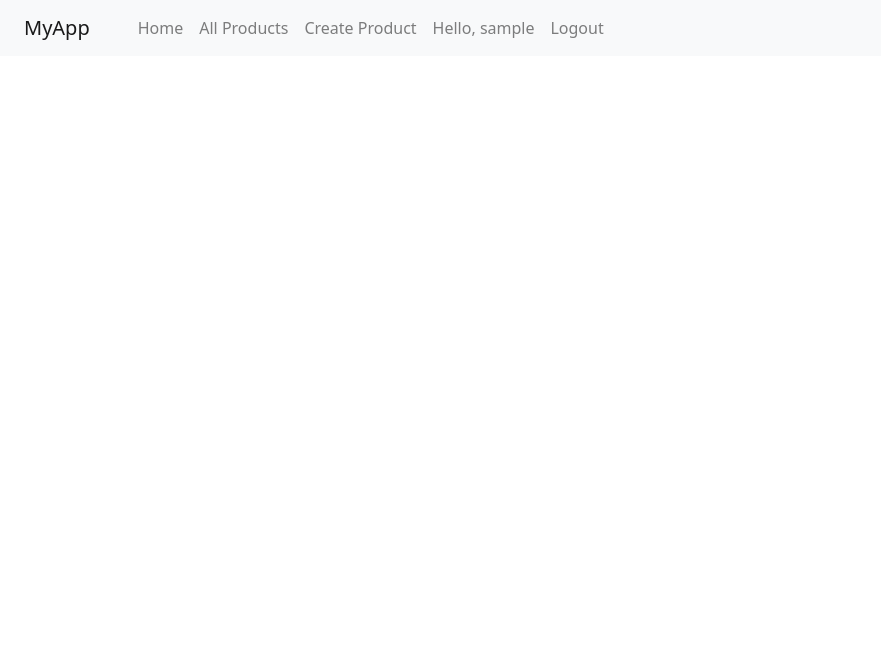
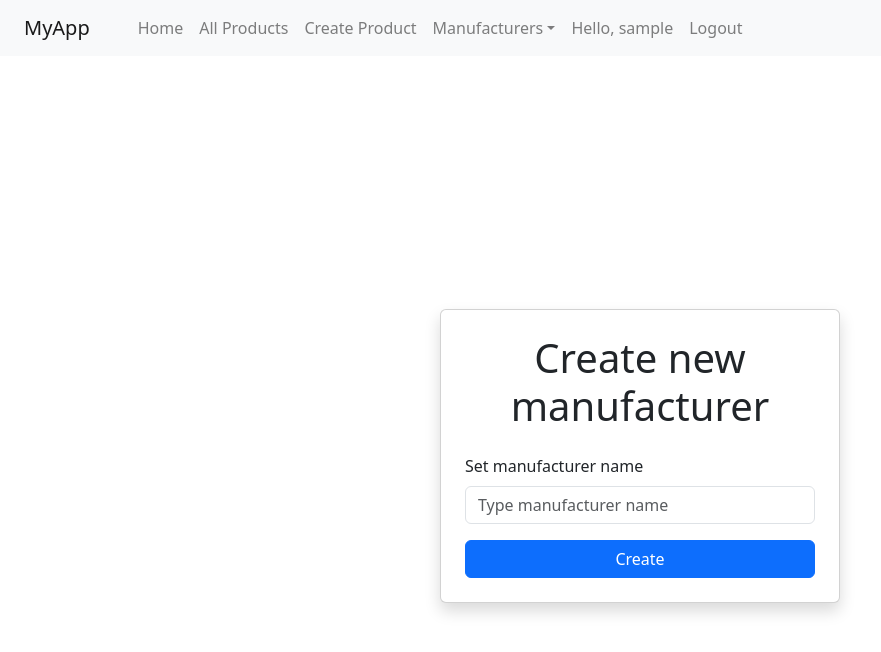
Before and after one commit to gittjar/ProductAPI, a React (Create React App) app in the folder frontend/: page /manufacturers/create in a window 1280 px wide. Shown: the top 652 px of the page, without its empty margins (0-881 px from the left). Built offline with nearby package versions, Linux system fonts and the light colour scheme; sample sign-in values are in the browser's storage.

Commit message:
create manufacturer component and changes to backend also

```diff
--- a/frontend/src/App.tsx
+++ b/frontend/src/App.tsx
@@ -1,6 +1,6 @@
 import React from 'react';
 import { BrowserRouter as Router, Route, Routes } from 'react-router-dom';
-import Home from './components/Home'; // New Home component
+import Home from './components/Home';
 import ProductList from './components/ProductList';
 import ProductDetail from './components/ProductDetail';
 import Login from './components/Login';
@@ -8,13 +8,15 @@
 import CreateProduct from './components/CreateProduct';
 import EditProduct from './components/EditProduct';
 import Navbar from './components/Navbar';
+import CreateManufacturer from './components/CreateManufacturer'; // Import CreateManufacturer
+import ManufacturerList from './components/ManufacturerList'; // Import ManufacturerList
 
 const App: React.FC = () => {
   return (
     <Router>
       <Navbar />
       <Routes>
-        <Route path="/" element={<Home />} /> {/* New Home component */}
+        <Route path="/" element={<Home />} />
         <Route path="/products" element={<ProductList />} />
         <Route path="/product/:id" element={<ProductDetail />} />
         <Route path="/login" element={<Login />} />
@@ -34,6 +36,23 @@
             </ProtectedRoute>
           }
         />
+        {/* Manufacturers Routes */}
+        <Route
+          path="/manufacturers"
+          element={
+            <ProtectedRoute>
+              <ManufacturerList />
+            </ProtectedRoute>
+          }
+        />
+        <Route
+          path="/manufacturers/create"
+          element={
+            <ProtectedRoute>
+              <CreateManufacturer />
+            </ProtectedRoute>
+          }
+        />
       </Routes>
     </Router>
   );
--- /dev/null
+++ b/frontend/src/components/CreateManufacturer.tsx
@@ -0,0 +1,58 @@
+import React, { useState } from 'react';
+import { useNavigate } from 'react-router-dom';
+import { addManufacturer } from '../services/api';
+
+const CreateManufacturer: React.FC = () => {
+  const [name, setName] = useState('');
+  const [error, setError] = useState('');
+  const navigate = useNavigate();
+
+  const handleSubmit = async (e: React.FormEvent) => {
+    e.preventDefault();
+    if (!name.trim()) {
+      setError('Manufacturer name is required.');
+      return;
+    }
+
+    try {
+      await addManufacturer({ name });
+      navigate('/manufacturers'); // Redirect to the manufacturers list page
+    } catch (err) {
+      if ((err as any).response && (err as any).response.data && (err as any).response.data.message) {
+        // Use the error message from the backend
+        setError((err as any).response.data.message);
+      } else {
+        setError('Failed to create manufacturer. Please try again.');
+      }
+    }
+  };
+
+  return (
+    <div className="container d-flex justify-content-center align-items-center vh-100">
+      <div className="card p-4 shadow" style={{ width: '400px' }}>
+        <h1 className="text-center mb-4">Create new manufacturer</h1>
+        {error && <div className="alert alert-danger">{error}</div>}
+        <form onSubmit={handleSubmit}>
+          <div className="mb-3">
+            <label htmlFor="name" className="form-label">
+              Set manufacturer name
+            </label>
+            <input
+              type="text"
+              id="name"
+              value={name}
+              onChange={(e) => setName(e.target.value)}
+              className="form-control"
+              placeholder="Type manufacturer name"
+            />
+          </div>
+          <button type="submit" className="btn btn-primary w-100">
+            Create
+          </button>
+        </form>
+      </div>
+    </div>
+  );
+};
+
+export default CreateManufacturer;
--- /dev/null
+++ b/frontend/src/components/ManufacturerList.tsx
@@ -0,0 +1,53 @@
+import React, { useEffect, useState } from 'react';
+import { getManufacturers } from '../services/api';
+
+const ManufacturerList: React.FC = () => {
+  const [manufacturers, setManufacturers] = useState<any[]>([]);
+
+  useEffect(() => {
+    const fetchManufacturers = async () => {
+      const { data } = await getManufacturers();
+      setManufacturers(data);
+    };
+    fetchManufacturers();
+  }, []);
+
+  return (
+    <div className="container mx-auto p-6">
+      <h1 className="text-3xl font-bold mb-6 text-center">Manufacturers</h1>
+      <div className="overflow-x-auto">
+        <table className="table-auto w-full border-collapse border border-gray-300">
+          <thead>
+            <tr className="bg-gray-100">
+              <th className="border border-gray-300 px-4 py-2 text-left">ID</th>
+              <th className="border border-gray-300 px-4 py-2 text-left">Name</th>
+              <th className="border border-gray-300 px-4 py-2 text-left">Created At</th>
+              <th className="border border-gray-300 px-4 py-2 text-left">Updated At</th>
+              <th className="border border-gray-300 px-4 py-2 text-left">Actions</th>
+            </tr>
+          </thead>
+          <tbody>
+            {manufacturers.map((manufacturer: any) => (
+              <tr key={manufacturer._id} className="hover:bg-gray-50">
+                <td className="border border-gray-300 px-4 py-2">{manufacturer._id}</td>
+                <td className="border border-gray-300 px-4 py-2">{manufacturer.name}</td>
+                <td className="border border-gray-300 px-4 py-2">
+                  {new Date(manufacturer.created_at).toLocaleString()}
+                </td>
+                <td className="border border-gray-300 px-4 py-2">
+                  {new Date(manufacturer.updated_at).toLocaleString()}
+                </td>
+                <td className="border border-gray-300 px-4 py-2">
+                  <button className="btn border-secondary mx-2" >Edit</button>
+                  <button className="btn border-danger">Delete</button>
+                </td>
+              </tr>
+            ))}
+          </tbody>
+        </table>
+      </div>
+    </div>
+  );
+};
+
+export default ManufacturerList;
--- a/frontend/src/components/Navbar.tsx
+++ b/frontend/src/components/Navbar.tsx
@@ -15,7 +15,15 @@
   return (
     <nav className="navbar navbar-expand-lg navbar-light bg-light">
       <Link className="navbar-brand ml-4" to="/">MyApp</Link>
-      <button className="navbar-toggler mx-4" type="button" data-toggle="collapse" data-target="#navbarNav" aria-controls="navbarNav" aria-expanded="false" aria-label="Toggle navigation">
+      <button
+        className="navbar-toggler mx-4"
+        type="button"
+        data-toggle="collapse"
+        data-target="#navbarNav"
+        aria-controls="navbarNav"
+        aria-expanded="false"
+        aria-label="Toggle navigation"
+      >
         <span className="navbar-toggler-icon"></span>
       </button>
       <div className="collapse navbar-collapse" id="navbarNav">
@@ -30,6 +38,24 @@
             <>
               <li className="nav-item">
                 <Link className="nav-link" to="/create">Create Product</Link>
+              </li>
+              {/* Manufacturers Dropdown */}
+              <li className="nav-item dropdown">
+                <Link
+                  className="nav-link dropdown-toggle"
+                  to="#"
+                  id="manufacturersDropdown"
+                  role="button"
+                  data-toggle="dropdown"
+                  aria-haspopup="true"
+                  aria-expanded="false"
+                >
+                  Manufacturers
+                </Link>
+                <div className="dropdown-menu" aria-labelledby="manufacturersDropdown">
+                  <Link className="dropdown-item" to="/manufacturers">List of Manufacturers</Link>
+                  <Link className="dropdown-item" to="/manufacturers/create">Create Manufacturer</Link>
+                </div>
               </li>
               {username && (
                 <li className="nav-item">
--- a/frontend/src/services/api.ts
+++ b/frontend/src/services/api.ts
@@ -10,8 +10,9 @@
   };
 };
 
+export const getManufacturers = () => axios.get(`${API_URL}/manufacturers`);
+export const addManufacturer = (manufacturer: any) => axios.post(`${API_URL}/manufacturers`, manufacturer, getAuthHeaders());
 export const getProducts = () => axios.get(`${API_URL}/products`);
-export const getManufacturers = () => axios.get(`${API_URL}/manufacturers`);
 export const addProduct = (product: any) => axios.post(`${API_URL}/products`, product, getAuthHeaders());
 export const updateProduct = (productId: string, product: any) => axios.put(`${API_URL}/products/${productId}`, product, getAuthHeaders());
 export const deleteProduct = (productId: string) => axios.delete(`${API_URL}/products/${productId}`, getAuthHeaders());
```
Also changed, not shown: 1 other file (tests, documents, lock files or other folders). Lines whose indentation alone changed are shown as unchanged.
